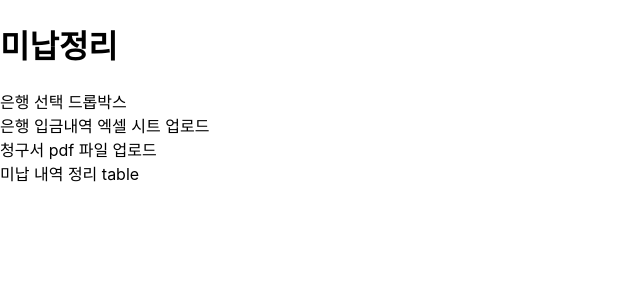
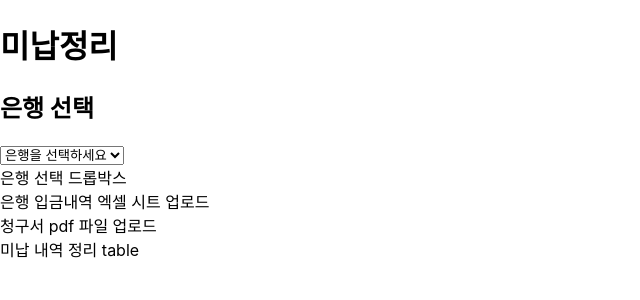
Before and after one commit to Rose-Rosie-Rose/bill_manager, a React (Create React App) app: page / in a window 1280 px wide. Shown: the top 300 px of the page, without its empty margins (0-640 px from the left). Built offline with nearby package versions, Linux system fonts and the light colour scheme.

Commit message:
feat: create basic structure for DropdownBox component

```diff
--- a/src/components/common/DropBox/DropBox.tsx
+++ /dev/null
@@ -1,3 +0,0 @@
-export const DropBox = () => {
-  return <></>;
-};
--- /dev/null
+++ b/src/components/common/DropBox/DropdownBox.tsx
@@ -0,0 +1,29 @@
+type DropdownOption = {
+  label: string;
+  value: string;
+};
+
+type DropdownProps = {
+  options: DropdownOption[];
+  selected: string;
+  onChange: (value: string) => void;
+  placeholder?: string;
+};
+
+export const DropdownBox: React.FC<DropdownProps> = ({
+  options,
+  selected,
+  onChange,
+  placeholder,
+}) => {
+  return (
+    <select value={selected} onChange={(e) => onChange(e.target.value)}>
+      {placeholder && <option value="">{placeholder}</option>}
+      {options.map((opt) => (
+        <option key={opt.value} value={opt.value}>
+          {opt.label}
+        </option>
+      ))}
+    </select>
+  );
+};
--- /dev/null
+++ b/src/components/common/index.tsx
@@ -0,0 +1,3 @@
+export * from './BaseTable/BaseTable';
+export * from './UploadBox/UploadBox';
+export * from './DropBox/DropdownBox';
--- a/src/components/homePage/FileUpload/FileUpload.tsx
+++ b/src/components/homePage/FileUpload/FileUpload.tsx
@@ -1,3 +1,24 @@
+import { useState } from 'react';
+import { DropdownBox } from '../../common';
+
 export const FileUpload = () => {
-  return <></>;
+  const [selectedBank, setSelectedBank] = useState('');
+
+  const bankOptions = [
+    { label: 'KB국민은행', value: 'kb' },
+    { label: '신한은행', value: 'shinhan' },
+    { label: '우리은행', value: 'woori' },
+  ];
+
+  return (
+    <div>
+      <h2>은행 선택</h2>
+      <DropdownBox
+        options={bankOptions}
+        selected={selectedBank}
+        onChange={setSelectedBank}
+        placeholder="은행을 선택하세요"
+      />
+    </div>
+  );
 };
--- a/src/components/index.tsx
+++ b/src/components/index.tsx
@@ -1,4 +1,4 @@
-export * from './common/DropBox/DropBox';
+export * from './common/DropBox/DropdownBox';
 export * from './common/UploadBox/UploadBox';
 export * from './common/BaseTable/BaseTable';
 export * from './layout/NavBar/NavBar';
--- a/src/pages/HomePage.tsx
+++ b/src/pages/HomePage.tsx
@@ -1,3 +1,5 @@
+import { FileUpload } from '../components';
+
 export const HomePage = () => {
   return (
     <div>
@@ -5,6 +7,7 @@ export const HomePage = () => {
         <h1>미납정리</h1>
       </div>
       <div>
+        <FileUpload />
         <div>은행 선택 드롭박스</div>
         <div>
           <div>은행 입금내역 엑셀 시트 업로드</div>
```
